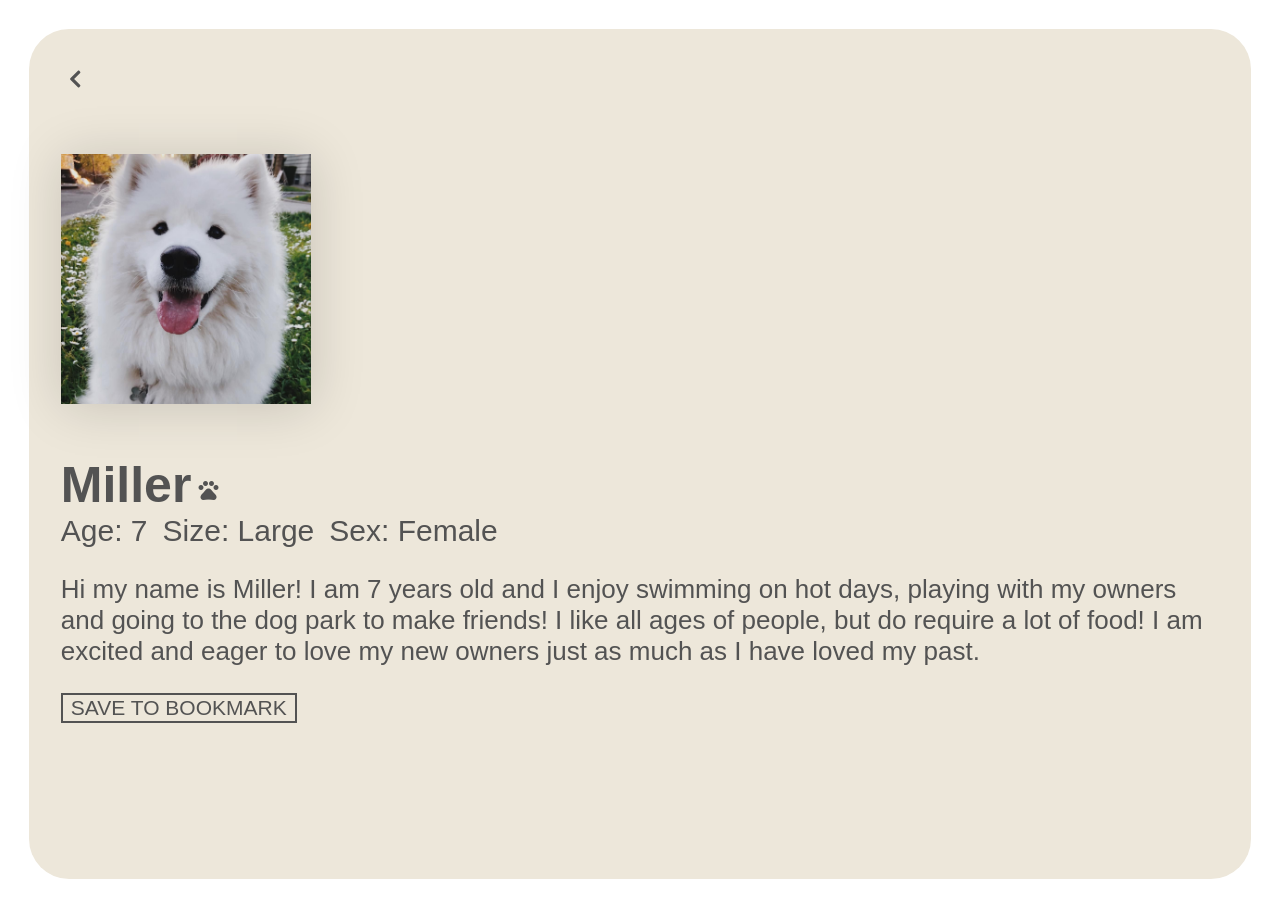
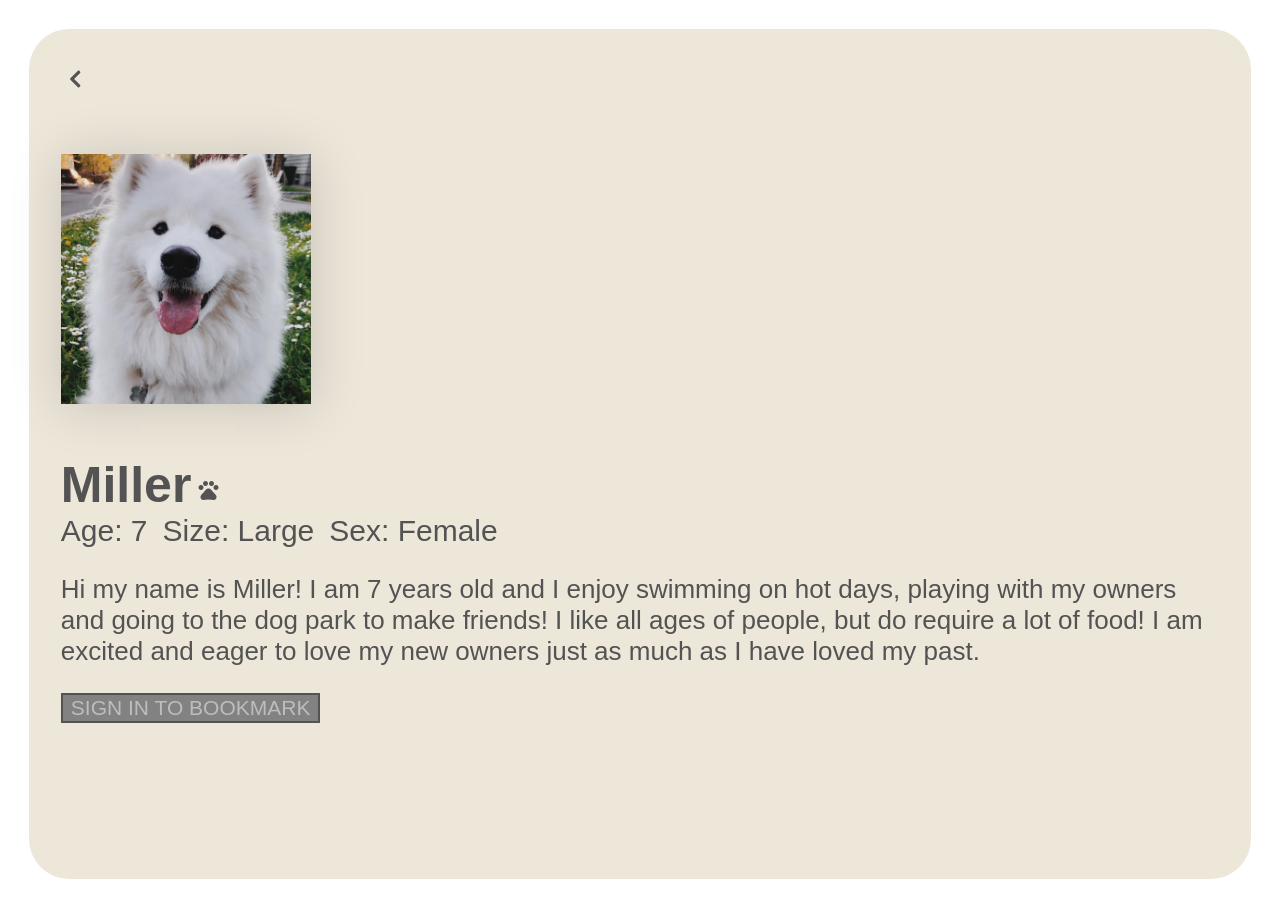
Before and after one commit to sooparkdev/UW-Team-Project_-Perfect-Paw-Partner, a React (Create React App) app: page /home in a window 1280 px wide. Both pictures are taken after a click on the element "Miller". Built offline with nearby package versions, Linux system fonts and the light colour scheme; no server answers; a web font is replaced by a local one.

Commit message:
Add final draft

```diff
--- a/src/App.js
+++ b/src/App.js
@@ -18,44 +18,36 @@ const uiConfig = {
   ],
   credentialHelper: 'none',
   callbacks: {
-    signInSuccessWithAutheEsult: () => false,
+    signInSuccessWithAuthResult: () => false
   },
 };
 
 export function App(props) {
   const pets = props.pets;
-  // const [errorMessage, setErrorMessage] = useState(undefined);
-  const [user, setUser] = useState(undefined);
-  const [ userInfo, setInfo ] = useState(undefined);
+  const [user, setUser] = useState(null);
+  const [userInfo, setInfo] = useState(undefined);
+  const [bookmark, setBookmark] = useState({});
+  console.log(bookmark)
 
 
-  firebase.auth().onAuthStateChanged((user) => {
+  useEffect(() => {
+    const authUnregisterFunction = firebase.auth().onAuthStateChanged((user) => {
       if (user) {
         setInfo(user.uid);
-      // User logged in already or has just logged in.
-
-      firebase.database().ref("user").child(user.uid).set( {
-        uid: user.uid,
-        name: user.displayName,
-        email: user.email
+        setUser(user);
+        const userRef = firebase.database().ref("user/" + user.uid + "/bookmarkList");
+        userRef.on('value', (snapshot) => {
+            let snapshotData = snapshot.val();
+            setBookmark(snapshotData);
         })
-    }
-    // else {
-    //   // User not logged in or has just logged out.
-    // }
-  });
-
-    useEffect(() => {
-      const authUnregisterFunction = firebase.auth().onAuthStateChanged((firebaseUser) => {
-      if(firebaseUser) {
-        setUser(firebaseUser);
       } else {
         setUser(null);
+        setInfo(null);
       }
     })
 
   return function cleanup() {
-    authUnregisterFunction()
+    authUnregisterFunction();
   }
 
   }, [])
@@ -67,8 +59,8 @@ export function App(props) {
           <Route path="/home"> <HomePage pets={pets} user={user} /> </Route>
           <Route path="/splash"> <SplashPage /> </Route>
           <Route path="/login"> <LoginPage pets={pets} user={user} setUser={setUser} /> </Route>
-          <Route path="/bookmark"> <BookmarkList pets={pets} user={userInfo}/> </Route>
-          <Route path="/adopt/:petName"> <Profile petArray={pets} user={userInfo}/> </Route>
+          <Route path="/bookmark"> <BookmarkList pets={pets} user={userInfo} bookmark={bookmark} setBookmark={setBookmark}/> </Route>
+          <Route path="/adopt/:petName"> <Profile petArray={pets} user={userInfo} bookmark={bookmark} setBookmark={setBookmark}/> </Route>
         </Switch>
       </BrowserRouter>
   )
@@ -77,10 +69,6 @@ export function App(props) {
 export function LoginPage (props) {
   const pets = props.pets;
   const user = props.user;
-  // const setUser = props.setUser;
-  // const errorMessage = props.errorMessage;
-
-
 
   let content = null;
 
@@ -92,17 +80,12 @@ export function LoginPage (props) {
     content = (
       <div className="container">
         <StyledFirebaseAuth uiConfig={uiConfig} firebaseAuth={firebase.auth()} />
-        //<Redirect to='/login'/>
       </div>
     )
   }
 
-//  console.log(errorMessage)
   return (
     <div>
-     {/* {errorMessage &&
-      <p className="alert alert-danger">{errorMessage}</p>
-    } */}
       {content}
     </div>
   );
@@ -113,7 +96,7 @@ export function SplashPage () {
       <div className="splash-body">
           <header id="splash-contents">
               <h1>Perfect Paw Partner</h1>
-              <Link to='/login' className="splash-button" aria-label="a button to go to the main page"> GO TO MAIN PAGE </Link>
+              <Link to='/home' className="splash-button" aria-label="a button to go to the main page"> GO TO MAIN PAGE </Link>
           </header>
       </div>
   );
--- a/src/Bookmark.js
+++ b/src/Bookmark.js
@@ -5,23 +5,11 @@ import {faChevronLeft} from '@fortawesome/free-solid-svg-icons'
 import { Link } from 'react-router-dom';
 
 export default function BookmarkList(props) {
-    const [bookmark, setBookmark] = useState({})
+    const user = props.user;
+    const bookmark = props.bookmark;
+    const setBookmark = props.setBookmark;
 
-
-    useEffect(() => {
-        const userRef = firebase.database().ref("user/" + props.user + "/bookmarkList")
-        userRef.on('value', (snapshot) => {
-            let snapshotData = snapshot.val();
-            console.log(snapshotData)
-            setBookmark(snapshotData)
-        })
-    })
-
-
-
-
-
-    if(bookmark == null) {
+    if(bookmark == null || user === null) {
         return (
             <div className="empty-bookmark">
                 <Link to='/home'> <FontAwesomeIcon className="bookmarkBackButton" icon={faChevronLeft}/> </Link>
@@ -29,16 +17,13 @@ export default function BookmarkList(props) {
             </div>
         );
     }
-    // else {
-        const bookmarkObjKeys = Object.keys(bookmark)
-        let cardItems = [];
-        cardItems = bookmarkObjKeys.map((pet) => {
-            return <BookmarkCard key={bookmark[pet].key} petObj={bookmark[pet]} currentUser={props.currentUser} />
-        })
-    // }
 
+    const bookmarkObjKeys = Object.keys(bookmark);
+    let cardItems = [];
+    cardItems = bookmarkObjKeys.map((pet) => {
+        return <BookmarkCard key={bookmark[pet].key} petObj={bookmark[pet]} currentUser={props.currentUser} />
+    })
 
-    //let petList = props.pets.map((pet) => (<BookmarkCard key={pet.name} petObj={pet} />));
     return (
       <div className="bookmark-container">
         <Link to='/home'> <FontAwesomeIcon className="bookmarkBackButton" icon={faChevronLeft}/> </Link>
--- a/src/Card.js
+++ b/src/Card.js
@@ -1,7 +1,6 @@
 import React from 'react';
 import { Redirect } from 'react-router-dom';
 import { useState } from 'react';
-
 
 export default function PetList(props) {
     let pets = props.petInfo;
--- a/src/Navbar.js
+++ b/src/Navbar.js
@@ -5,15 +5,11 @@ import {Link} from 'react-router-dom';
 import firebase from 'firebase/app';
 
 function NavBar(props) {
-    // const [open, setOpen] = useState(false);
     const [showDropdown, setShowDropdown] = useState(false);
-    // const user = props.user;
-    // const handleSignOut = props.handleSignOut;
+    const user = props.user;
 
     const handleSignOut = () => {
-        //setErrorMessage(null);
         firebase.auth().signOut();
-        // console.log("signed out")
       }
 
     return (
@@ -44,11 +40,7 @@ function NavBar(props) {
                         <Link to='/bookmark' ><FontAwesomeIcon className="bookmarkButton" icon={faBookmark}/> </Link>
                     </li>
                     <li>
-                        {/* <a href="#profile"><FontAwesomeIcon icon={faSmile}/></a> */}
-
-                        <button className="btn btn-warning" onClick={handleSignOut}>
-                            Log Out
-                        </button>
+                        {user === null ? <button><Link to="/login" className="loginButton">Sign In</Link></button> : <button onClick={handleSignOut}>Sign Out</button>}
                     </li>
                 </ul>
                 <ul className="hamburger-link">
@@ -60,6 +52,7 @@ function NavBar(props) {
                     <div className="dropdown">
                         <Link to="/splash">Back to Splash</Link>
                         <Link to="/bookmark">Bookmark</Link>
+                        {user === null ? <Link to="/login" className="loginButton">Sign In</Link> : <div onClick={handleSignOut} className="logoutButton"> Sign Out</div>}
                     </div>
                 }
             </nav>
--- a/src/ProfilePage.js
+++ b/src/ProfilePage.js
@@ -4,27 +4,16 @@ import { Link, useParams } from 'react-router-dom';
 import firebase from 'firebase/app';
 import { FontAwesomeIcon } from '@fortawesome/react-fontawesome';
 import {faChevronLeft} from '@fortawesome/free-solid-svg-icons'
-//
-
 
 export default function Profile(props) {
-    // const [save, setSave] = useState(false)
-
-
+    const user = props.user;
+    const setBookmark = props.setBookmark;
     const urlParams = useParams();
     let petName = urlParams.petName;
     let pet =  _.find(props.petArray, {name: petName});
 
-
-
     const onBookmarkClick = () => {
-        const ref = firebase.database().ref("user/" + props.user + "/bookmarkList")
-        // if (bookmark. == false) {
-            firebase.database().ref("user/" + props.user + "/bookmarkList").push(pet);
-        // } else {
-            // ref = firebase.database().ref(props.user.bookmarkList.petID)
-            // ref(props.user.bookmarkList.petID).set(null);
-        // }
+        firebase.database().ref("user/" + props.user + "/bookmarkList").push(pet)
     }
 
     return (
@@ -56,7 +45,10 @@ export default function Profile(props) {
                         </div>
 
                         <div>
-                            <button className="bookmark-button" type="button" aria-label="a button saving this pet to bookmark" onClick={onBookmarkClick} >SAVE TO BOOKMARK</button>
+                            {user === null ?
+                             <button className="bookmark-disabled">SIGN IN TO BOOKMARK</button> :
+                            <button className="bookmark-button" onClick={onBookmarkClick} >SAVE TO BOOKMARK</button>
+}
                         </div>
 
                     </div>
--- a/src/index.css
+++ b/src/index.css
@@ -224,6 +224,24 @@ nav .filter-link {
 
 .filters input {
     margin-left: 6px;
+}
+
+.loginButton {
+    text-decoration: none;
+}
+
+.bookmark-disabled {
+    background: #828282;
+    color: #BDBDBD;
+    cursor: default;
+}
+
+.logoutButton {
+    padding: 8px;
+    font-family: Arial, sans-serif;
+    color: #535353;
+    text-decoration: none;
+    font-size: 16pt;
 }
 
 @media (min-width: 598px) {
--- a/src/index.js
+++ b/src/index.js
@@ -17,8 +17,6 @@ const firebaseConfig = {
     measurementId: "G-YZ26QFYZPF"
 };
 
-{/* <script src="/__/firebase/init.js"></script> */}
-
 firebase.initializeApp(firebaseConfig);
 
 ReactDOM.render(<App pets={PET_DATA} />, document.getElementById('root'));
```
Also changed, not shown: 1 other file (tests, documents, lock files or other folders). Lines whose indentation alone changed are shown as unchanged.
